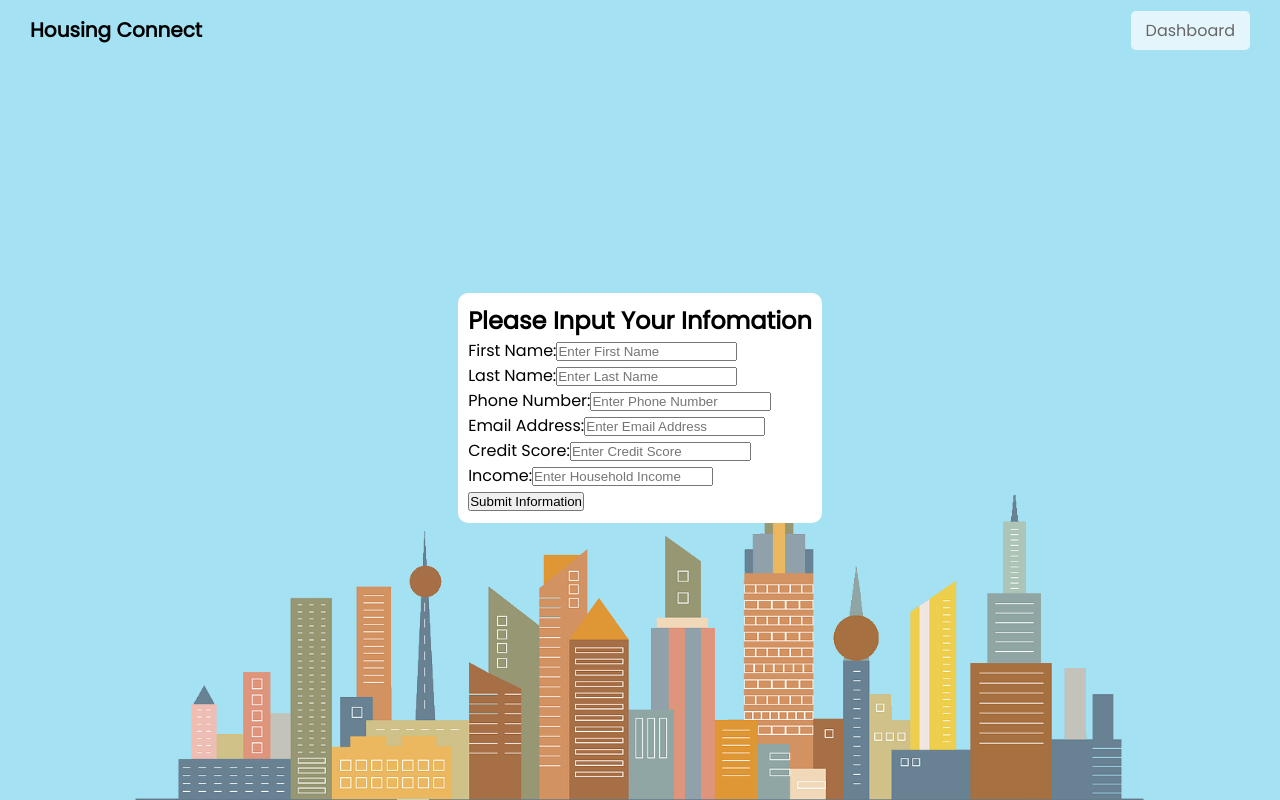
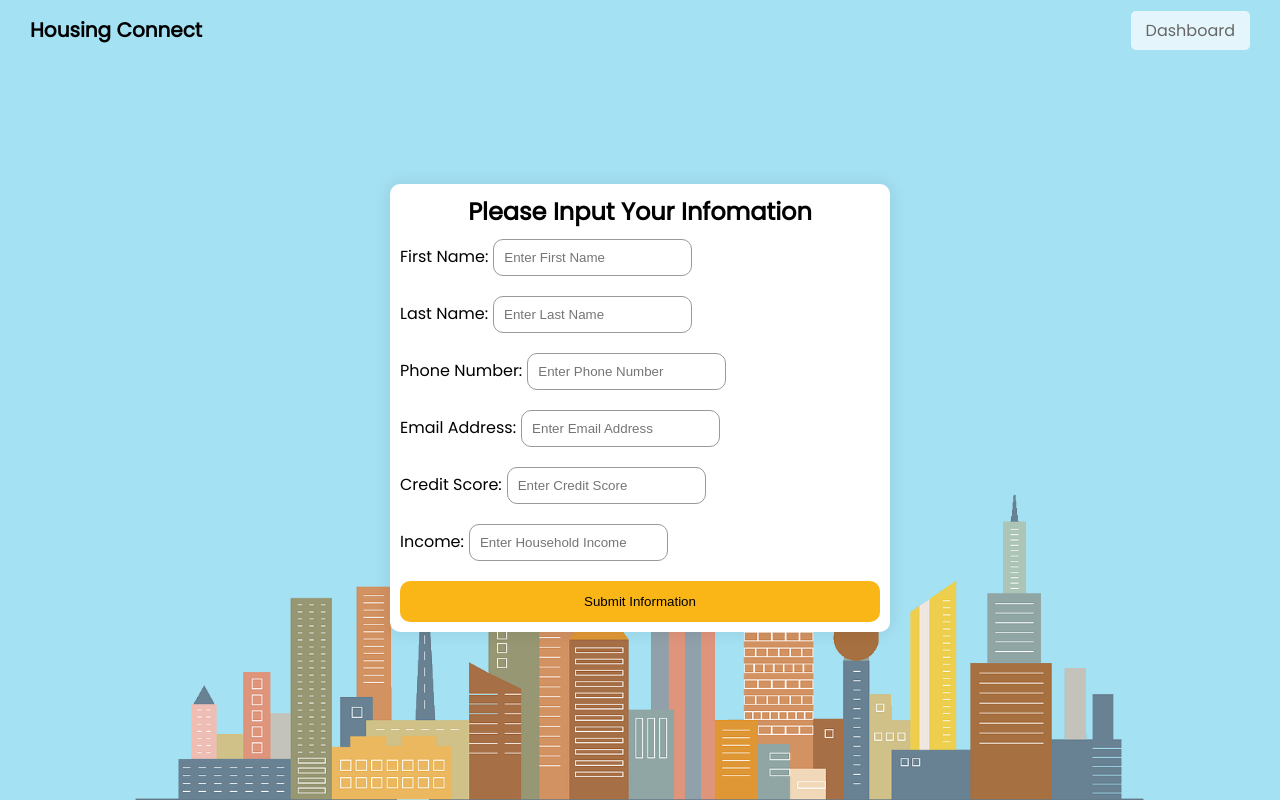
Before and after one commit to seanyap/housing-connect, a React (Create React App) app in the folder client/: page /tenant-info in a window 1280 px wide. Built offline with nearby package versions, Linux system fonts and the light colour scheme; what google-maps-react would draw is missing.

Commit message:
fixed new-listing and tenant-info page

```diff
--- a/client/src/pages/NewListingPage.js
+++ b/client/src/pages/NewListingPage.js
@@ -1,22 +1,22 @@
-import React from 'react';
-import NavBar from '../components/NavBar';
-import { Redirect } from 'react-router';
+import React from "react";
+import NavBar from "../components/NavBar";
+import { Redirect } from "react-router";
 // import axios from 'axios';
 
-import '../styles/newlist.css';
+import "../styles/newlist.css";
 class NewListingPage extends React.Component {
   constructor(props) {
     super(props);
     this.state = {
       error: false,
       success: false,
-      address: '',
-      bedrooms: '',
-      bathrooms: '',
-      rent: '',
-      reqIncome: '',
-      reqCredit: '',
-      extrainfo: '',
+      address: "",
+      bedrooms: "",
+      bathrooms: "",
+      rent: "",
+      reqIncome: "",
+      reqCredit: "",
+      extrainfo: "",
     };
 
     this.handleInputChange = this.handleInputChange.bind(this);
@@ -25,7 +25,7 @@ class NewListingPage extends React.Component {
 
   handleInputChange(event) {
     const target = event.target;
-    const value = target.type === 'checkbox' ? target.checked : target.value;
+    const value = target.type === "checkbox" ? target.checked : target.value;
     const name = target.name;
 
     this.setState({
@@ -37,9 +37,9 @@ class NewListingPage extends React.Component {
     event.preventDefault();
     fetch(`${process.env.REACT_APP_API_ROUTE}/api/listings`, {
       // fetch('/api/listings', {
-      method: 'POST',
+      method: "POST",
       headers: {
-        'Content-Type': 'application/json',
+        "Content-Type": "application/json",
       },
       body: JSON.stringify(this.state),
     })
@@ -49,7 +49,7 @@ class NewListingPage extends React.Component {
           return res.json();
         }
 
-        throw new Error('Content validation');
+        throw new Error("Content validation");
       })
       .then((post) => {
         this.setState({
@@ -64,23 +64,23 @@ class NewListingPage extends React.Component {
   };
 
   render() {
-    if (this.state.success) return <Redirect to='/dashboard' />;
+    if (this.state.success) return <Redirect to="/dashboard" />;
 
     let errorMessage = null;
     if (this.state.error) {
       errorMessage = (
-        <div className='alert alert-danger'>
+        <div className="alert alert-danger">
           There was an error saving this post.
         </div>
       );
     }
 
     return (
-      <div className='newlist-container'>
+      <div className="newlist-container">
         <NavBar isLoggedIn={false} whiteBg={false} />
         {errorMessage}
-        <form onSubmit={this.handleSubmit} id='newlisting'>
-          <h1 id='postname'>New listing!</h1>
+        <form onSubmit={this.handleSubmit} id="newlisting">
+          <h2 id="postname">New listing!</h2>
           {/* <label htmlFor="images"> Images: </label>
                 <input
                   type="file"
@@ -90,77 +90,77 @@ class NewListingPage extends React.Component {
                   onChange={this.handleInputChange}
                   required
                 /> */}
-          <div id='input-block'>
-            <label htmlFor='address'>Address:</label>
+          <div id="input-block">
+            <label htmlFor="address">Address:</label>
             <input
-              type='text'
-              placeholder='Address'
-              id='address'
-              name='address'
+              type="text"
+              placeholder="Address"
+              id="address"
+              name="address"
               value={this.state.address}
               onChange={this.handleInputChange}
               required
             />
           </div>
-          <div id='input-block'>
-            <label htmlFor='bedrooms'>Bedrooms:</label>
+          <div id="input-block">
+            <label htmlFor="bedrooms">Bedrooms:</label>
             <input
-              type='number'
-              placeholder='Bedrooms'
-              id='bedrooms'
-              name='bedrooms'
+              type="number"
+              placeholder="Bedrooms"
+              id="bedrooms"
+              name="bedrooms"
               value={this.state.bedrooms}
               onChange={this.handleInputChange}
               required
             />
           </div>
-          <div id='input-block'>
-            <label htmlFor='bathrooms'>Bathrooms:</label>
+          <div id="input-block">
+            <label htmlFor="bathrooms">Bathrooms:</label>
             <input
-              type='number'
-              placeholder='Bathrooms'
-              id='bathrooms'
-              name='bathrooms'
+              type="number"
+              placeholder="Bathrooms"
+              id="bathrooms"
+              name="bathrooms"
               value={this.state.bathrooms}
               onChange={this.handleInputChange}
               required
             />
           </div>
-          <div id='input-block'>
-            <label htmlFor='rentprice'>Rent price:</label>
+          <div id="input-block">
+            <label htmlFor="rentprice">Rent price:</label>
             <input
-              type='number'
-              placeholder='$ '
-              id='rent'
-              name='rent'
+              type="number"
+              placeholder="$ "
+              id="rent"
+              name="rent"
               value={this.state.rent}
               onChange={this.handleInputChange}
               required
             />
           </div>
-          <div id='input-block'>
-            <label htmlFor='income'>
+          <div id="input-block">
+            <label htmlFor="income">
               Income Range for potential renters/buyers:
             </label>
             <input
-              type='number'
-              placeholder='$ '
-              id='income'
-              name='reqIncome'
+              type="number"
+              placeholder="$ "
+              id="income"
+              name="reqIncome"
               value={this.state.income}
               onChange={this.handleInputChange}
               required
             />
           </div>
-          <div id='input-block'>
-            <label htmlFor='credit'>
+          <div id="input-block">
+            <label htmlFor="credit">
               Required credit score of renters/buyers:
             </label>
             <input
-              type='number'
-              placeholder='Credit score'
-              id='credit'
-              name='reqCredit'
+              type="number"
+              placeholder="Credit score"
+              id="credit"
+              name="reqCredit"
               value={this.state.credit}
               onChange={this.handleInputChange}
               required
@@ -177,20 +177,20 @@ class NewListingPage extends React.Component {
                   <label for="No">No</label>
                 </div>
                 */}
-          <div id='input-block'>
-            <label htmlFor='extrainfo'>
+          <div id="input-block">
+            <label htmlFor="extrainfo">
               Is there any other information you would like to add?
             </label>
             <input
-              type='text'
-              id='extrainfo'
-              name='extrainfo'
+              type="text"
+              id="extrainfo"
+              name="extrainfo"
               value={this.state.extrainfo}
               onChange={this.handleInputChange}
             />
           </div>
 
-          <input id='listing-submit' type='submit' value='Submit' />
+          <input id="listing-submit" type="submit" value="Submit" />
         </form>
       </div>
     );
--- a/client/src/pages/ResultPage.js
+++ b/client/src/pages/ResultPage.js
@@ -9,12 +9,23 @@ export default class ResultPage extends Component {
   constructor(props) {
     super(props);
     this.state = {
+      searchLocation: "",
       listings: [],
     };
   }
 
   componentDidMount() {
-    fetch(`${process.env.REACT_APP_API_ROUTE}/api/listings`)
+    const location = new URLSearchParams(this.props.location.search).get(
+      "location"
+    );
+    this.setState({
+      searchLocation:
+        location.charAt(0).toUpperCase() + location.toLowerCase().slice(1),
+    });
+
+    fetch(
+      `${process.env.REACT_APP_API_ROUTE}/api/listings?location=${this.state.searchLocation}`
+    )
       .then((res) => res.json())
       .then((listings) => {
         this.setState({
@@ -34,35 +45,7 @@ export default class ResultPage extends Component {
       .catch((err) => console.log("API ERROR: ", err));
   }
 
-  // constructor(props) {
-  //   super(props);
-  //   this.state = {
-  //     rent: 0,
-  //     address: "",
-  //     listItems: [],
-  //   };
-  // }
-
-  // componentDidMount() {
-  //   // TODO: add logic to fetch for list items & instantiate the ListItem component
-  //   fetch("/api/listings")
-  //     .then((res) => res.json())
-  //     .then((listing) =>
-  //       this.setState({ rent: listing.rent, address: listing.address })
-  //     );
-  // }
-
   render() {
-    const search = this.props.location.search;
-    const locationName = new URLSearchParams(search).get("location");
-    console.log(locationName);
-    // accounts for empty search (perhaps also add required to input form)
-    const formattedLocationName =
-      locationName !== "" && locationName
-        ? locationName.charAt(0).toUpperCase() +
-          locationName.toLowerCase().slice(1)
-        : "Random Location";
-
     return (
       <>
         <NavBar isLoggedIn={false} whiteBg={true} />
@@ -76,7 +59,7 @@ export default class ResultPage extends Component {
               <h2>
                 Apartments for rent in{" "}
                 <span style={{ color: "#f9b616" }}>
-                  {formattedLocationName}
+                  {this.state.searchLocation}
                 </span>
               </h2>
             </div>
--- a/client/src/pages/TenantInfoPage.js
+++ b/client/src/pages/TenantInfoPage.js
@@ -167,7 +167,11 @@ class TenantInfoPage extends React.Component {
                   onChange={this.handleInputChange}
                 /> */}
 
-            <input type="submit" value="Submit Information" />
+            <input
+              id="tenant-info-submit"
+              type="submit"
+              value="Submit Information"
+            />
           </form>
         </div>
       </div>
--- a/client/src/styles/newlist.css
+++ b/client/src/styles/newlist.css
@@ -15,7 +15,7 @@
   margin-top: 100px;
   width: 500px;
   padding: 20px;
-  /* margin: 0 auto; */
+  box-shadow: 0 0 15px 4px rgba(0, 0, 0, 0.06);
 }
 
 #input-block input {
@@ -24,8 +24,7 @@
   margin-left: 5px;
   padding: 10px;
   border-radius: 10px;
-  /* border: 100px; */
-  box-shadow: 0 0 15px 4px rgba(0, 0, 0, 0.06);
+  border: 1px solid #999;
 }
 
 /* .checkboxes {
@@ -54,6 +53,7 @@
   border-radius: 10px;
   width: 100%;
   margin-top: 10px;
+  padding: 13px 20px;
 }
 
 #listing-submit:hover {
--- a/client/src/styles/tenantinfo.css
+++ b/client/src/styles/tenantinfo.css
@@ -9,12 +9,37 @@
   justify-content: center;
 }
 
+#tenant-info-container h2 {
+  text-align: center;
+}
+
 .tenant-info {
   background-color: white;
   margin-top: 15px;
   border-radius: 10px;
   padding: 10px;
+  width: 500px;
+  box-shadow: 0 0 15px 4px rgba(0, 0, 0, 0.06);
 }
 
-/* #tenant-input-block {
-} */
+#tenant-input-block input {
+  margin-top: 10px;
+  margin-bottom: 10px;
+  margin-left: 5px;
+  padding: 10px;
+  border-radius: 10px;
+  border: 1px solid #999;
+}
+
+#tenant-info-submit {
+  background-color: #f9b616;
+  border: none;
+  border-radius: 10px;
+  width: 100%;
+  margin-top: 10px;
+  padding: 13px 20px;
+}
+
+#tenant-info-submit:hover {
+  background-color: #e0a414;
+}
```
